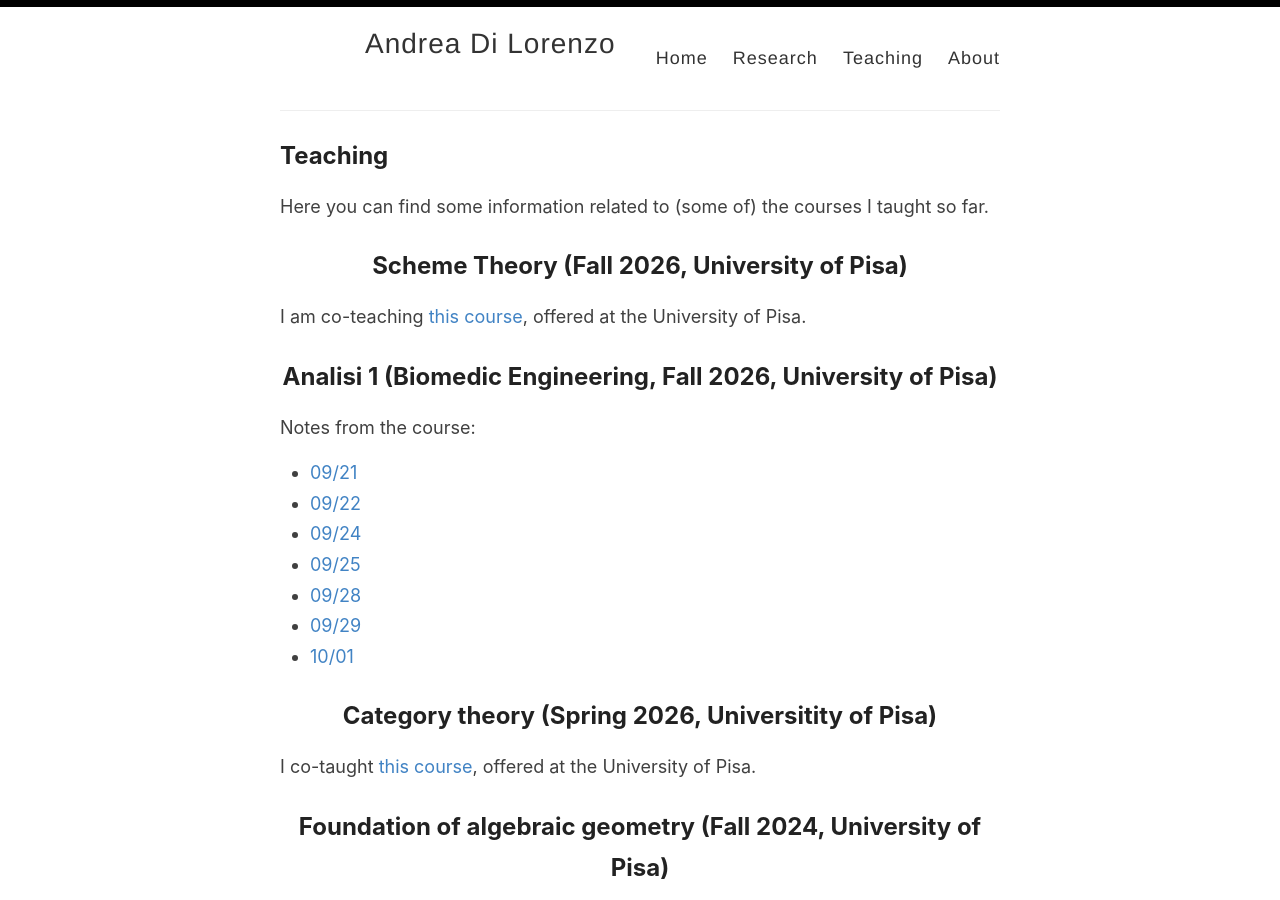
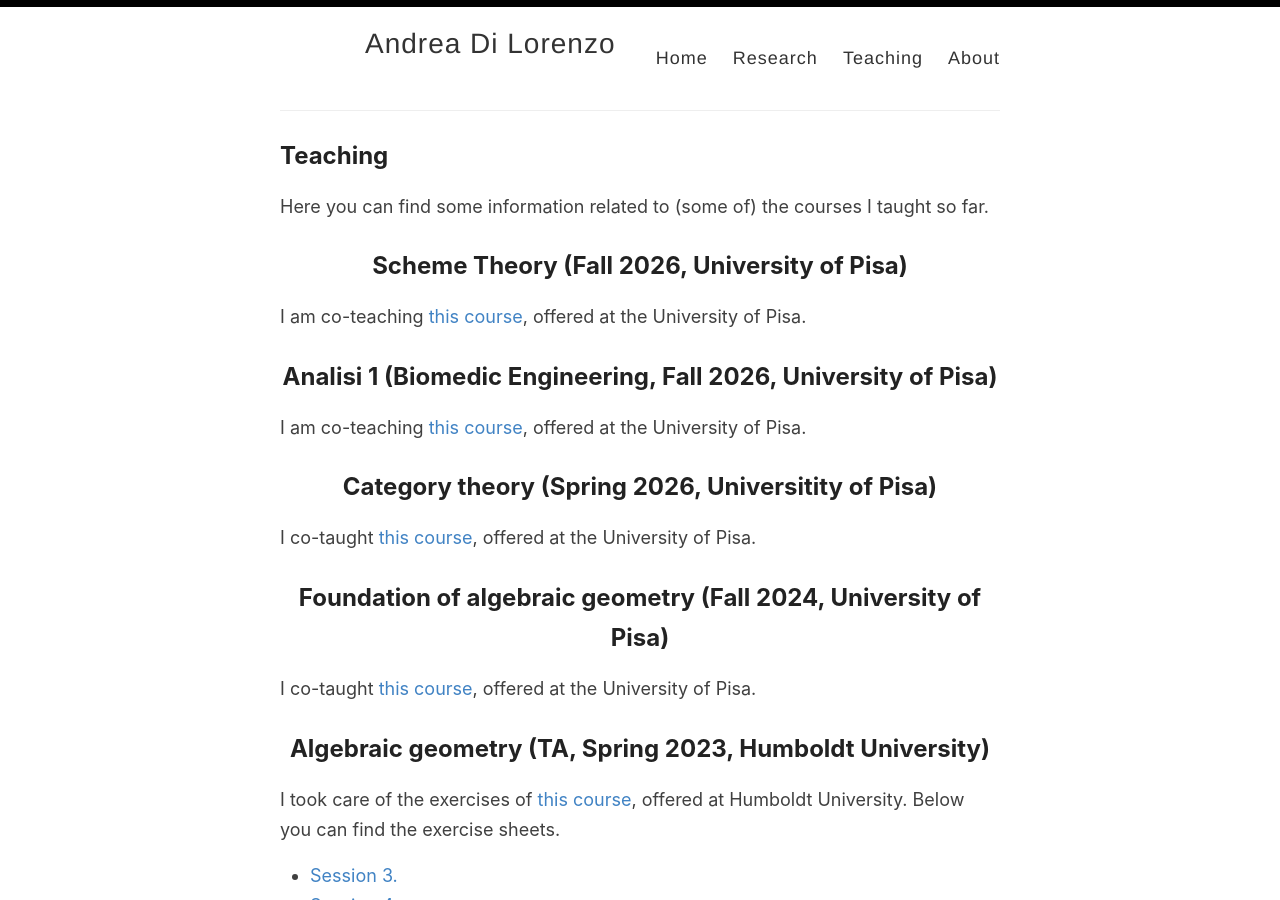
Before and after one commit to anddil/anddil.github.io, a Jekyll site: the page built from _pages/teaching.md, in a window 1280 px wide and 900 px high. Built offline with Jekyll 4.4.1, drawn with Linux system fonts in a browser that asks for light colours.

Commit message:
Update teaching.md

```diff
--- a/_pages/teaching.md
+++ b/_pages/teaching.md
@@ -8,15 +8,7 @@
 I am co-teaching [this course](https://unimap.unipi.it/registri/dettregistriNEW.php?re=11128768::::&ri=062064), offered at the University of Pisa.
 
 ## Analisi 1 (Biomedic Engineering, Fall 2026, University of Pisa)
-Notes from the course:
-
-- [09/21](Analisi26/09-21.pdf)
-- [09/22](Analisi26/09-22.pdf)
-- [09/24](Analisi26/09-24.pdf)
-- [09/25](Analisi26/09-25.pdf)
-- [09/28](Analisi26/09-28.pdf)
-- [09/29](Analisi26/09-29.pdf)
-- [10/01](Analisi26/10-01.pdf)
+I am co-teaching [this course](https://unimap.unipi.it/registri/dettregistriNEW.php?re=11130300::::&ri=062064), offered at the University of Pisa.
 
 
 ## Category theory (Spring 2026, Universitity of Pisa)
```
